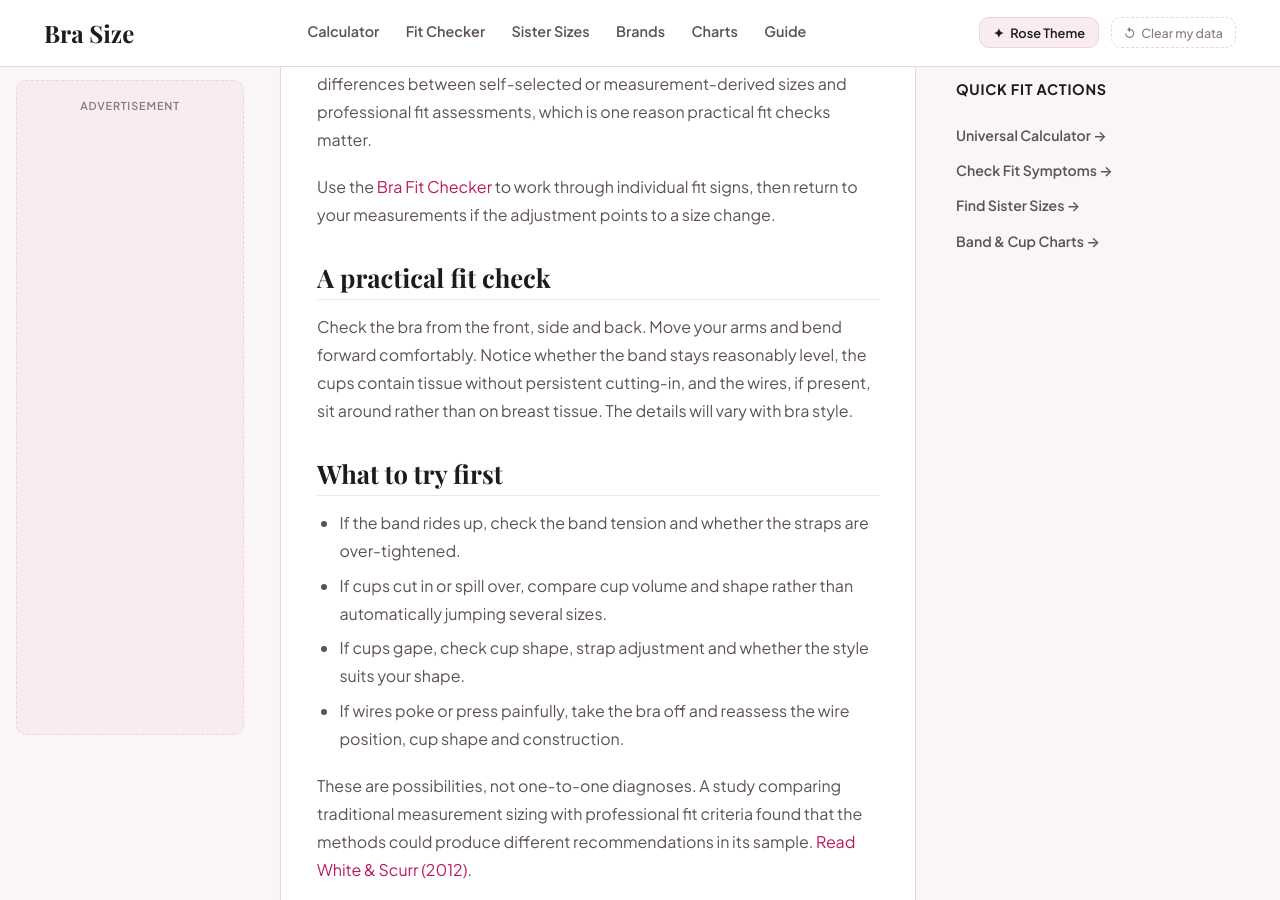
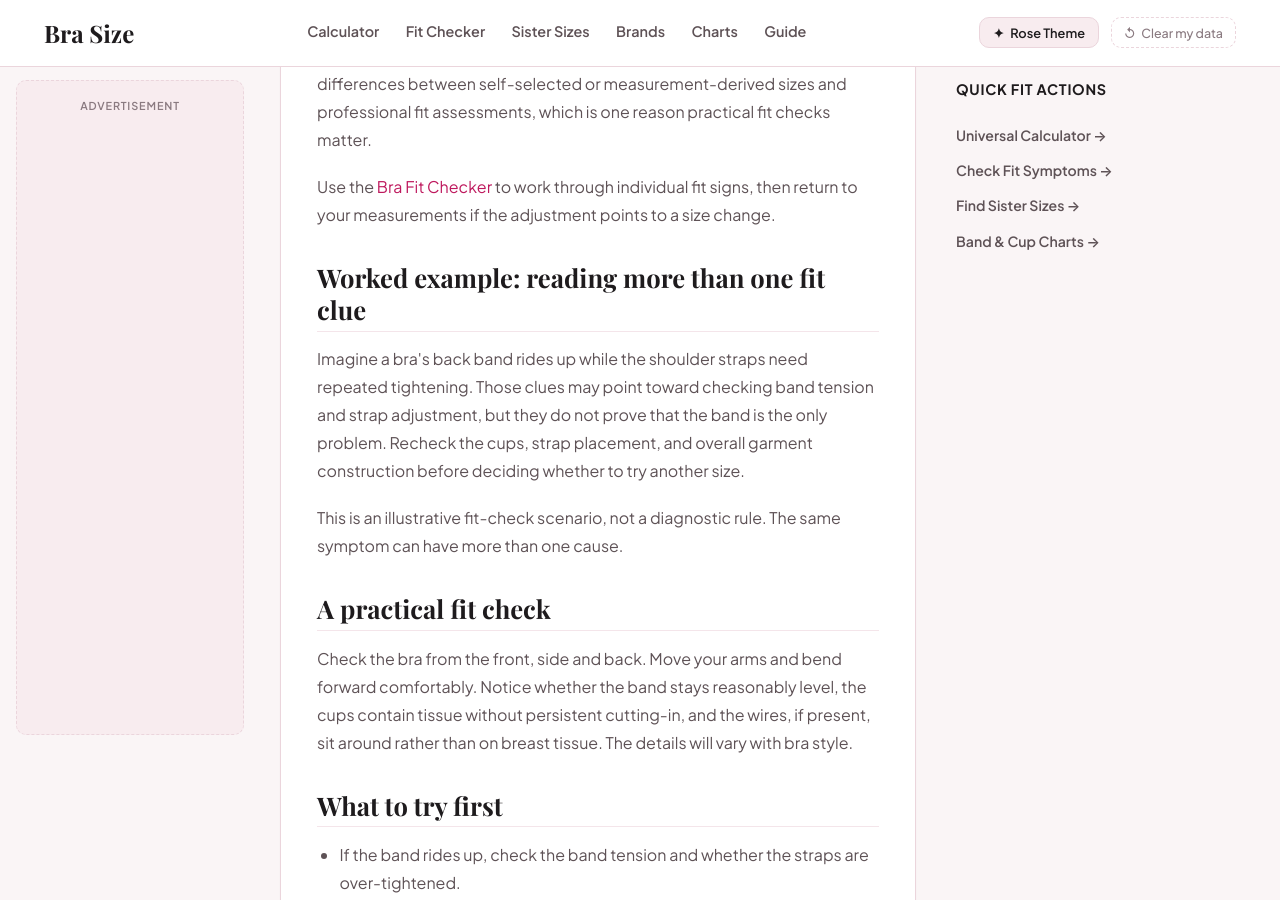
Before and after one commit to sharpedge74-cmyk/Bra-Size-Pro, a Jekyll site: the page built from signs-your-bra-doesnt-fit.html, in a window 1280 px wide and 900 px high, scrolled down 3197 px. Built offline with Jekyll 4.4.1, drawn with Linux system fonts in a browser that asks for light colours; some web fonts are replaced.

Commit message:
Add illustrative worked fit-check example

```diff
--- a/signs-your-bra-doesnt-fit.html
+++ b/signs-your-bra-doesnt-fit.html
@@ -96,6 +96,9 @@ faq:
 <h2>Comfort Matters Too</h2>
 <p>A bra does not need to leave you completely unaware that you are wearing it, but persistent pain, pinching or strong pressure is a good reason to stop and reassess the fit. Research on bra fitting has found substantial differences between self-selected or measurement-derived sizes and professional fit assessments, which is one reason practical fit checks matter.</p>
 <p>Use the <a href="/bra-fit-checker">Bra Fit Checker</a> to work through individual fit signs, then return to your measurements if the adjustment points to a size change.</p>
+<h2>Worked example: reading more than one fit clue</h2>
+<p>Imagine a bra's back band rides up while the shoulder straps need repeated tightening. Those clues may point toward checking band tension and strap adjustment, but they do not prove that the band is the only problem. Recheck the cups, strap placement, and overall garment construction before deciding whether to try another size.</p>
+<p>This is an illustrative fit-check scenario, not a diagnostic rule. The same symptom can have more than one cause.</p>
 <h2>A practical fit check</h2>
 <p>Check the bra from the front, side and back. Move your arms and bend forward comfortably. Notice whether the band stays reasonably level, the cups contain tissue without persistent cutting-in, and the wires, if present, sit around rather than on breast tissue. The details will vary with bra style.</p>
 <h2>What to try first</h2>
```
